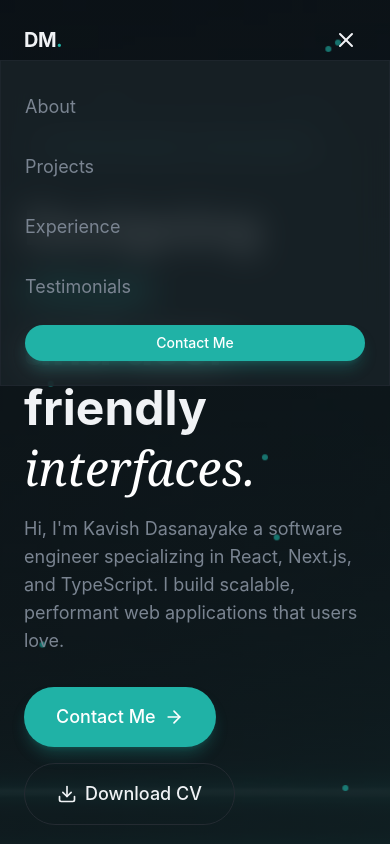
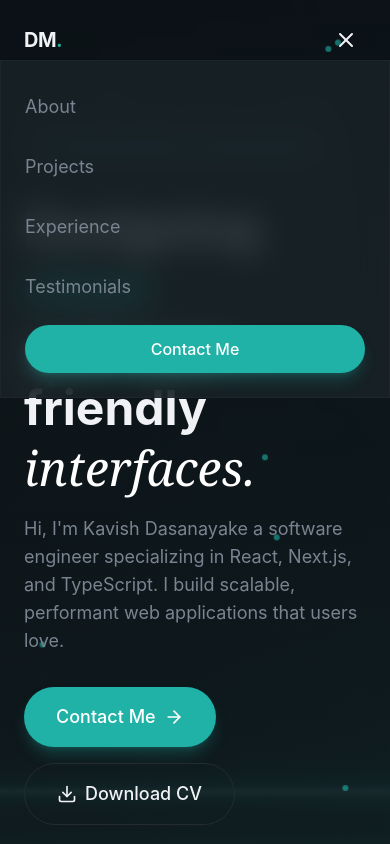
Before and after one commit to kavish258/Modern-Personal-Portfolio, a React (Vite) app: page / in a window 390 px wide. Both pictures are taken after a click on the button 346 px from the left and 40 px from the top of the page. Shown: the top 844 px of the page. Built offline with nearby package versions, Linux system fonts and the light colour scheme.

Commit message:
modify navBar

```diff
--- a/src/layout/Navbar.jsx
+++ b/src/layout/Navbar.jsx
@@ -69,11 +69,12 @@ export const Navbar = () => {
             <a
              href={link.href}
              key={index}
+             onClick={() => setIsMobileMenuOpen(false)}
              className="text-lg text-muted-foreground hover:text-foreground py-2">
               {link.label}
             </a>
           ))}
-          <Button size="sm">Contact Me</Button>
+          <Button onClick={() => setIsMobileMenuOpen(false)} >Contact Me</Button>
         </div>
       </div>
     )}
```
